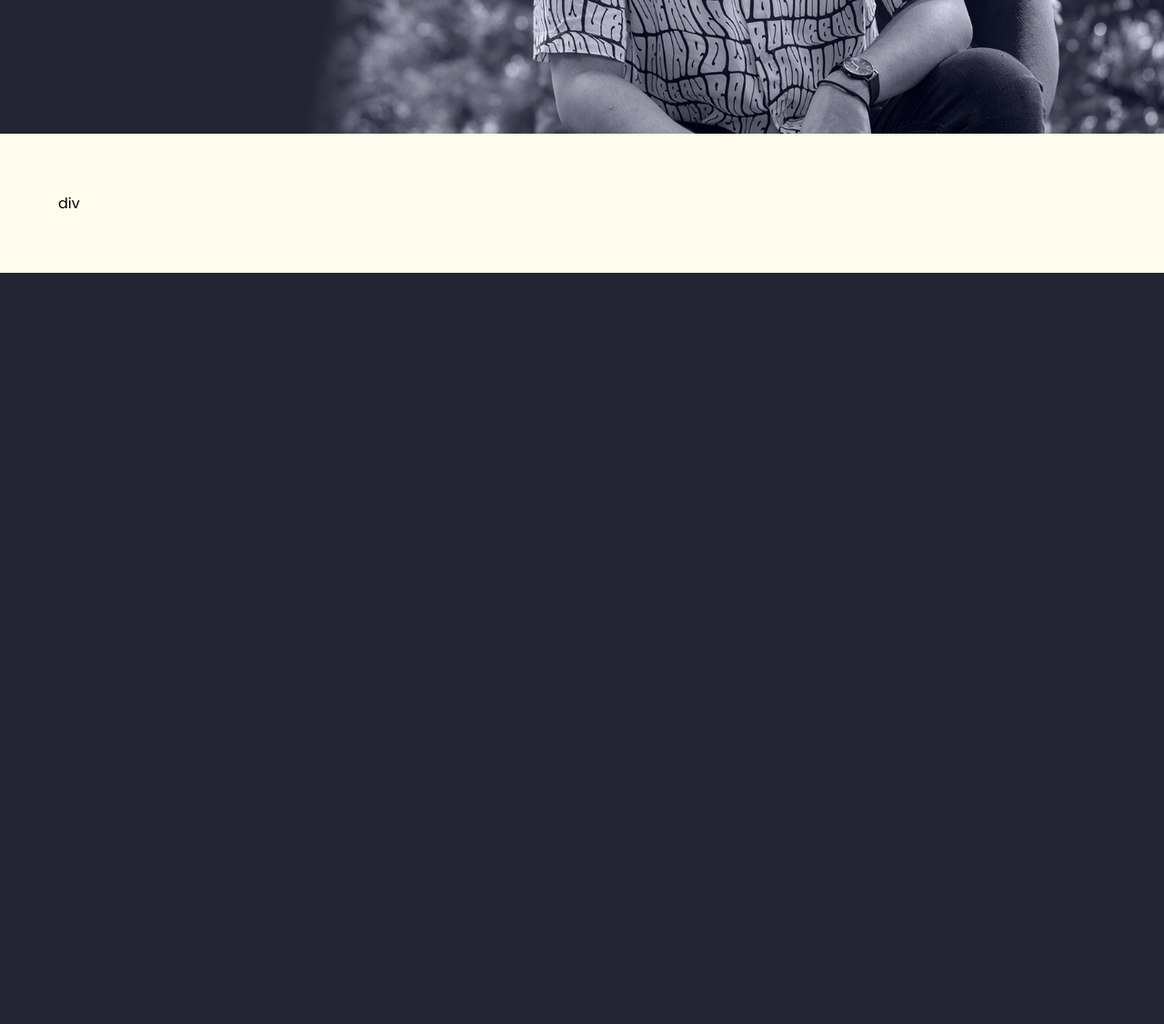
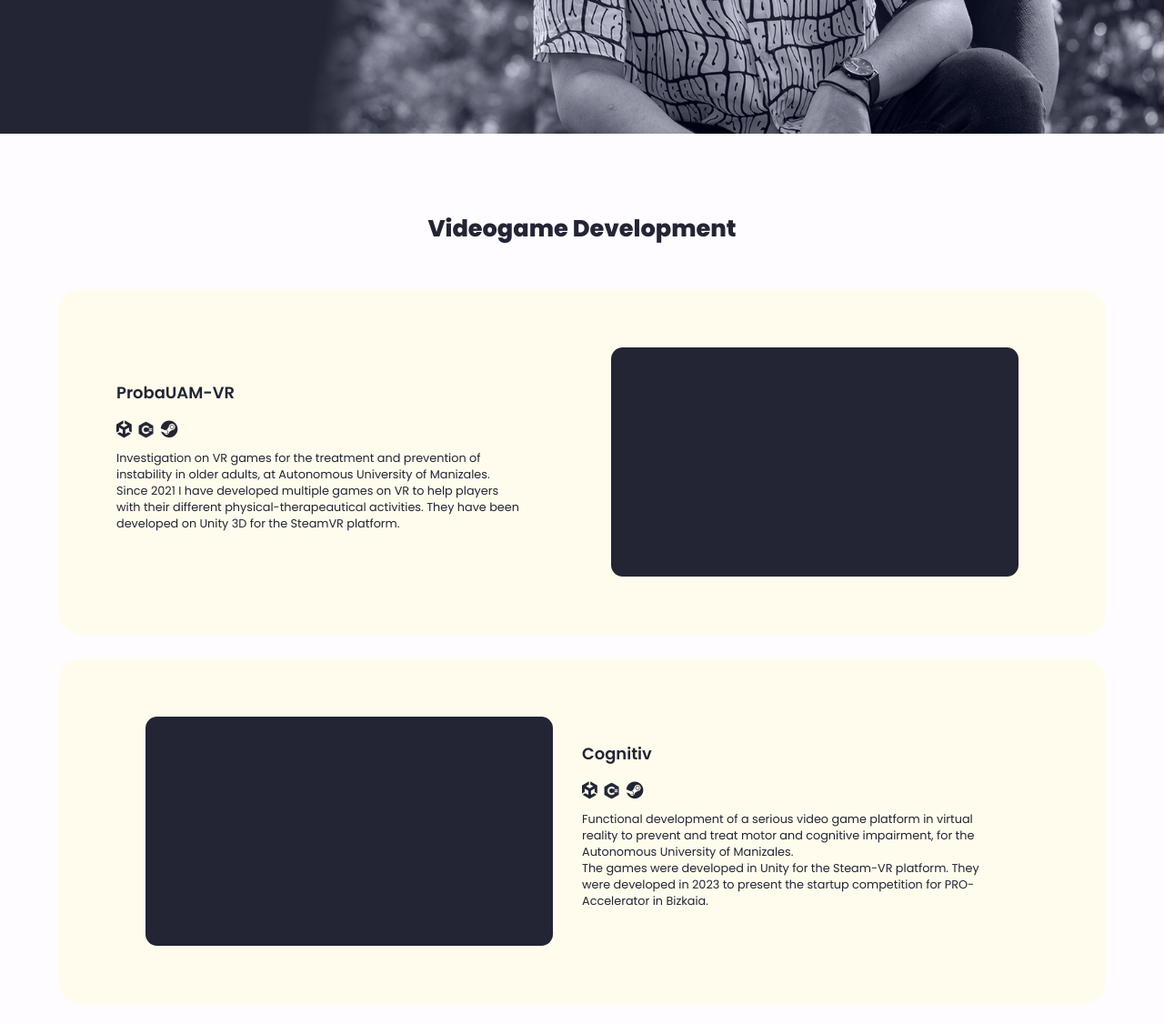
Before and after one commit to NicolasHerrera-Krill/NicolasHerrera-Krill.github.io, a plain HTML site: page index.html in a window 1280 px wide. Shown: the part 653-1779 px from the top of the page at 91% size. Before the commit the page ends 953 px from the top, so only its background shows below. Drawn offline with Linux system fonts and the light colour scheme.

Commit message:
Game dev section

```diff
--- a/index.html
+++ b/index.html
@@ -48,7 +48,86 @@
         </picture>
     </div>
     <section class="game-dev">
-        div
+        <h2>Videogame Development</h2>
+        <div class="game-card">
+            <div class="game-info">
+                <h3>ProbaUAM-VR</h3>
+                <div class="skill-icons"><i class="fa-brands fa-unity"></i><img src="res/img/Csharp.webp" alt=""><i class="fa-brands fa-steam"></i></div>
+                <p>
+                    Investigation on VR games for the treatment and prevention of instability in older adults, at Autonomous University of Manizales.
+                    <br>
+                    Since 2021 I have developed multiple games on VR to help players with their different physical-therapeautical activities. They have been developed on Unity 3D for the SteamVR platform.
+                </p>
+            </div>
+            <div class="game-video-container">
+                <div class="game-video" data-id="jT4ou50SRg0" id="video-production" onclick="labnolIframe(this);"></div>
+            </div>
+        </div>
+        <div class="game-card">
+            <div class="game-video-container">
+                <div class="game-video" data-id="jT4ou50SRg0" id="video-production" onclick="labnolIframe(this);"></div>
+            </div>
+            <div class="game-info">
+                <h3>Cognitiv</h3>
+                <div class="skill-icons"><i class="fa-brands fa-unity"></i><img src="res/img/Csharp.webp" alt=""><i class="fa-brands fa-steam"></i></div>
+                <p>
+                    Functional development of a serious video game platform in virtual reality to prevent and treat motor and cognitive impairment, for the Autonomous University of Manizales.
+                    <br>
+                    The games were developed in Unity for the Steam-VR platform. They were developed in 2023 to present the startup competition for PRO-Accelerator in Bizkaia.
+
+
+                </p>
+            </div>
+        </div>
+        <div class="game-card">
+            <div class="game-info">
+                <h3>Shadows In the Snow</h3>
+                <div class="skill-icons"><img src="res/img/Godot.webp" alt=""><i class="fa-brands fa-java"></i></div>
+                <p>
+                    (WIP) Retro 2D video game made as a personal project in Godot. It is an adaptation of several works by author H.P. Lovecraft, like Dreams in the Witch House or Nyarlathotep.
+                    It has been in development since 2020, and most of the art, software development, and design of the game is done by me.
+                </p>
+            </div>
+            <div class="game-video-container">
+                <div class="game-video" data-id="jT4ou50SRg0" id="video-production" onclick="labnolIframe(this);"></div>
+            </div>
+        </div>
+        <div class="game-card">
+            <div class="game-video-container">
+                <div class="game-video" data-id="jT4ou50SRg0" id="video-production" onclick="labnolIframe(this);"></div>
+            </div>
+            <div class="game-info">
+                <h3>Other Projects</h3>
+                <div class="skill-icons"><img src="res/img/Godot.webp" alt=""></div>
+                <p>
+                    I have participated in multiple game jams, in which I am required to make a fully functional video game in a couple of days.
+                    <br>
+                    In addition, I have made prototypes for other video games, such as a retro 3D flight simulator.
+                </p>
+            </div>
+        </div>
+
     </section>
+    <script>
+        // var observer = new IntersectionObserver(function(entries) {
+        //         if(entries[0]['isIntersecting'] === true) {
+        //             if(entries[0]['intersectionRatio'] === 1)
+        //                 document.querySelector("#video-production").contentWindow.postMessage( '{"event":"command", "func":"playVideo", "args":""}', '*')
+        //                 labnolIframe(document.querySelector("#video-production"));
+        //         }
+        //     }, { threshold: [0, 0.5, 1] });
+
+        //     observer.observe(document.querySelector("#video-production"));
+
+        function labnolIframe(div) {
+            var iframe = document.createElement('iframe');
+            iframe.setAttribute('src', 'https://www.youtube.com/embed/' + div.dataset.id + '?controls=1&amp;autoplay=0&amp;mute=0&amp;loop=1&amp;&enablejsapi=1&showinfo=0');
+            iframe.setAttribute('frameborder', '0');
+            iframe.setAttribute('allowfullscreen', '1');
+            iframe.setAttribute('allow', 'accelerometer; autoplay; encrypted-media; gyroscope; picture-in-picture');
+            iframe.setAttribute('class', 'game-video');
+            div.parentNode.replaceChild(iframe, div);
+          }
+    </script>
 </body>
 </html>
--- a/res/styles/global.css
+++ b/res/styles/global.css
@@ -141,9 +141,10 @@ h3{
     .title-card{
         top:0;
         left:0;
-        height: auto;
-        display: grid;
-        grid-template-columns: 1fr;
+        height: 100vh;
+        display: flex;
+        flex-direction: column;
+        justify-content: flex-end;
     }
     .title-card picture{
         height: 117.59259259259258vw;
@@ -160,13 +161,13 @@ h3{
         flex-direction: column;
         text-align: center;
     }
-    h1{
+    .title-card h1{
         color: var(--blue);
         font-size: 5vw;
         margin: 0;
     }
 
-    h3{
+    .title-card h3{
         margin-top: 0;
         color: var(--white);
         font-size: 3vw;
@@ -189,5 +190,68 @@ h3{
 
 .game-dev{
     padding: 5vw;
+    background-color: var(--white);
+    display: flex;
+    flex-direction: column;
+    gap: 2vw;
+}
+
+.game-dev h2{
+    color: var(--black);
+    font-size: 2vw;
+    text-align: center;
+}
+.game-card{
+    display: grid;
+    grid-template-columns: 1fr 1fr;
     background-color: var(--yellow);
+    padding: 5vw;
+    border-radius: 2vw;
 }
+
+.game-card h3{
+    color: var(--black);
+    font-size: 1.4vw;
+    font-weight: 600;
+}
+
+.game-card p{
+    color: var(--black);
+    font-size: 1vw;
+    font-weight: 400;
+}
+.game-card .skill-icons{
+    display: flex;
+    gap: 0.5vw;
+}
+
+.game-card i{
+    color: var(--black);
+    font-size: 1.5vw;
+    font-weight: 400;
+}
+
+.game-card img{
+    width: 1.5vw;
+    height: 1.5vw;
+    font-weight: 400;
+}
+
+.game-card .game-info{
+    width: 35vw;
+    display: flex;
+    flex-direction: column;
+    justify-content: center;
+}
+.game-video-container{
+    display: flex;
+    align-items: center;
+    justify-content: center;
+
+}
+.game-card .game-video{
+    background-color: var(--black);
+    width: 35vw;
+    height: 19.6875vw;
+    border-radius: 1vw;
+}
```
Also changed, not shown: res/img/Csharp.webp (added), res/img/Godot.webp (added).
